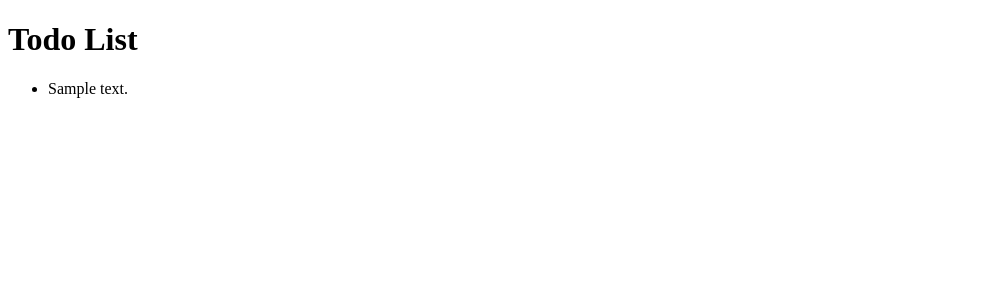
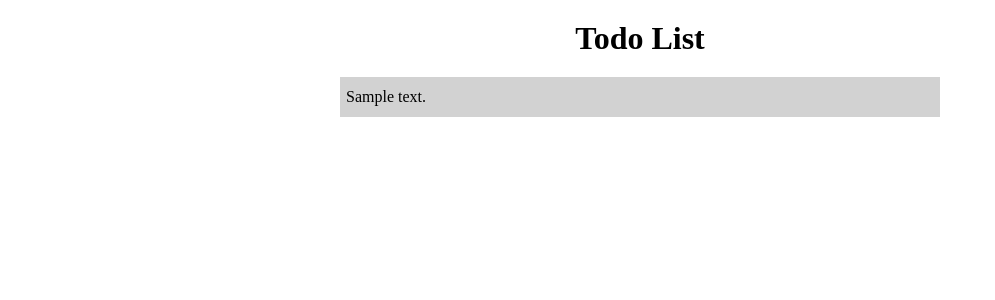
Before and after one commit to twilight2017/WEB_SERVER, a Python web app: template MVC_server/todo/templates/index.html in a window 1280 px wide. Shown: the top 300 px of the page, without its empty margins (0-995 px from the left). Run offline with Jinja, Linux system fonts and the light colour scheme; the template is opened without the code that fills it: most values are stand-ins (such as "Sample title", 1, 10 or a date in 2020).

Commit message:
deal with static resource

```diff
--- /dev/null
+++ b/MVC_server/todo/static/css/style.css
@@ -0,0 +1,39 @@
+* {
+    margin: 0;
+    padding: 0;
+}
+
+ul {
+    list-style: none;
+}
+
+a {
+    text-decoration: none;
+    outline: none;
+    color: #000000;
+}
+
+h1 {
+    margin: 20px auto;
+}
+
+.container {
+    display: flex;
+    justify-content: center;
+    align-items: center;
+}
+
+.container ul {
+    width: 100%;
+    max-width: 600px;
+}
+
+.container ul li {
+    height: 40px;
+    line-height: 40px;
+    margin-bottom: 4px;
+    padding: 0 6px;
+    display: flex;
+    justify-content: space-between;
+    background-color: #d2d2d2;
+}
--- a/MVC_server/todo/templates/index.html
+++ b/MVC_server/todo/templates/index.html
@@ -5,6 +5,8 @@
 <head>
     <meta charset="UTF-8">
     <title>Todo List</title>
+    <!--引入外部css样式-->
+    <link rel="stylesheet" href="/static/css/style.css">
 </head>
 <body>
 <h1 class="container">Todo List</h1>
```
Also changed, not shown: MVC_server/todo/controllers.py (+26 -0 lines).
